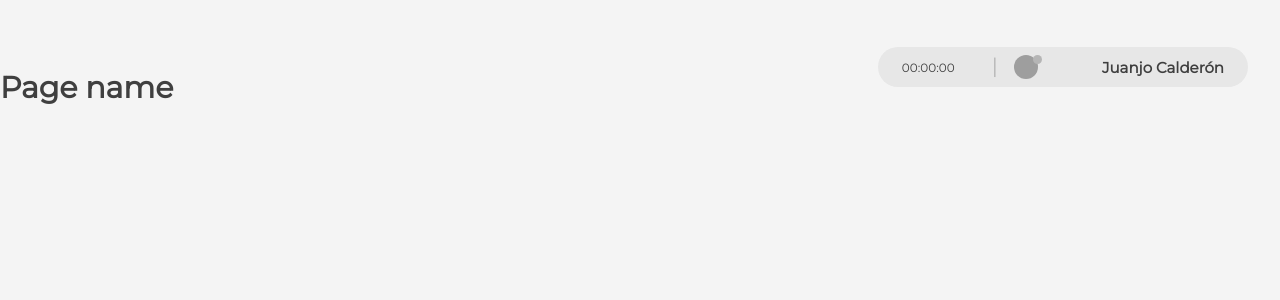
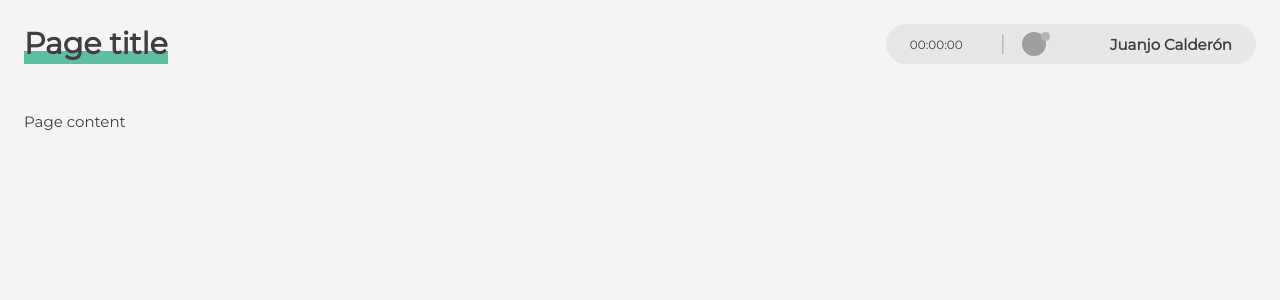
Before and after one commit to juanjinario/vue-time-tracker, a Vue app: page / in a window 1280 px wide. Shown: the top 300 px of the page. Built offline with nearby package versions, Linux system fonts and the light colour scheme; no server answers; grey boxes are pictures that could not be loaded.

Commit message:
feat: change page header disposition

```diff
--- a/src/App.vue
+++ b/src/App.vue
@@ -1,6 +1,11 @@
 <template>
-  <UserTimeTracker />
-  <HomePage />
+  <div class="page-header">
+    <h1>Page title</h1>
+    <UserTimeTracker />
+  </div>
+  <div class="page-content">
+      <HomePage />
+  </div>
 </template>
 
 <script>
--- a/src/assets/css/styles.scss
+++ b/src/assets/css/styles.scss
@@ -9,6 +9,21 @@ body {
   color: $color-font;
 }
 
+.page-header {
+  align-items: center;
+  display: flex;
+  justify-content: space-between;
+  padding: 1.5rem;
+  h1, h2, h3 {
+    background: $background-page-title;
+    background-repeat: no-repeat;
+    background-size: 100% 46%;
+    background-position: 0 124%;
+    line-height: 2.5rem;
+    margin: 0;
+  }
+}
+
 .page-container {
   margin: 0 auto;
   max-width: $width-screen;
--- a/src/assets/css/vars.scss
+++ b/src/assets/css/vars.scss
@@ -1,6 +1,7 @@
 @import url(https://fonts.googleapis.com/css2?family=Montserrat&display=swap);
 
 $background-body: #F4F4F4;
+$background-page-title: linear-gradient(120deg, #5EBEA3, #5EBEA3);
 
 $color-accent-50: #FFF3F0;
 $color-accent-100: #FFE0DA;
--- a/src/pages/Home/Home.vue
+++ b/src/pages/Home/Home.vue
@@ -1,5 +1,5 @@
 <template>
-    <h1>Page name</h1>
+    <div>Page content</div>
 </template>
 
 <script>
--- a/src/shared/components/userTimeTracker/UserTimeTracker.scss
+++ b/src/shared/components/userTimeTracker/UserTimeTracker.scss
@@ -5,8 +5,6 @@
     background: #E7E7E7;
     border-radius: 2rem;
     display: flex;
-    float: right;
-    margin: 2rem;
     padding: 0.5rem 1.5rem;
     button {
         min-width: 110px;
--- a/src/shared/components/userTimeTracker/UserTimeTracker.vue
+++ b/src/shared/components/userTimeTracker/UserTimeTracker.vue
@@ -9,9 +9,6 @@
         <span class="separator">|</span>
         <UserMenu :workStatus="workStatus"  />
     </div>
-    <pre>
-        {{ workStatus }}
-    </pre>
 </template>
 
 <script>
```
